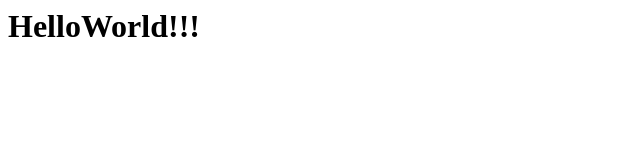
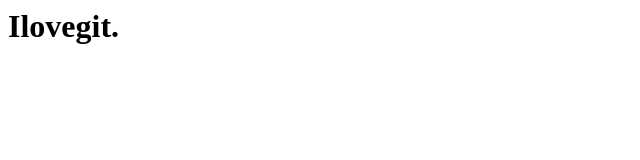
Before and after one commit to TYwry/git-tutorial, a plain HTML site: page index.html in a window 1280 px wide. Shown: the whole page, without its empty margins (0-640 px from the left). Drawn offline with Linux system fonts and the light colour scheme.

Commit message:
修改文字內容

```diff
--- a/index.html
+++ b/index.html
@@ -1 +1,2 @@
-<h1>HelloWorld!!!</h1>
+<h1>Ilovegit.</h1>
+<imgsrc="git-logo.png"height="100">
```
Also changed, not shown: git-logo.png (added).
